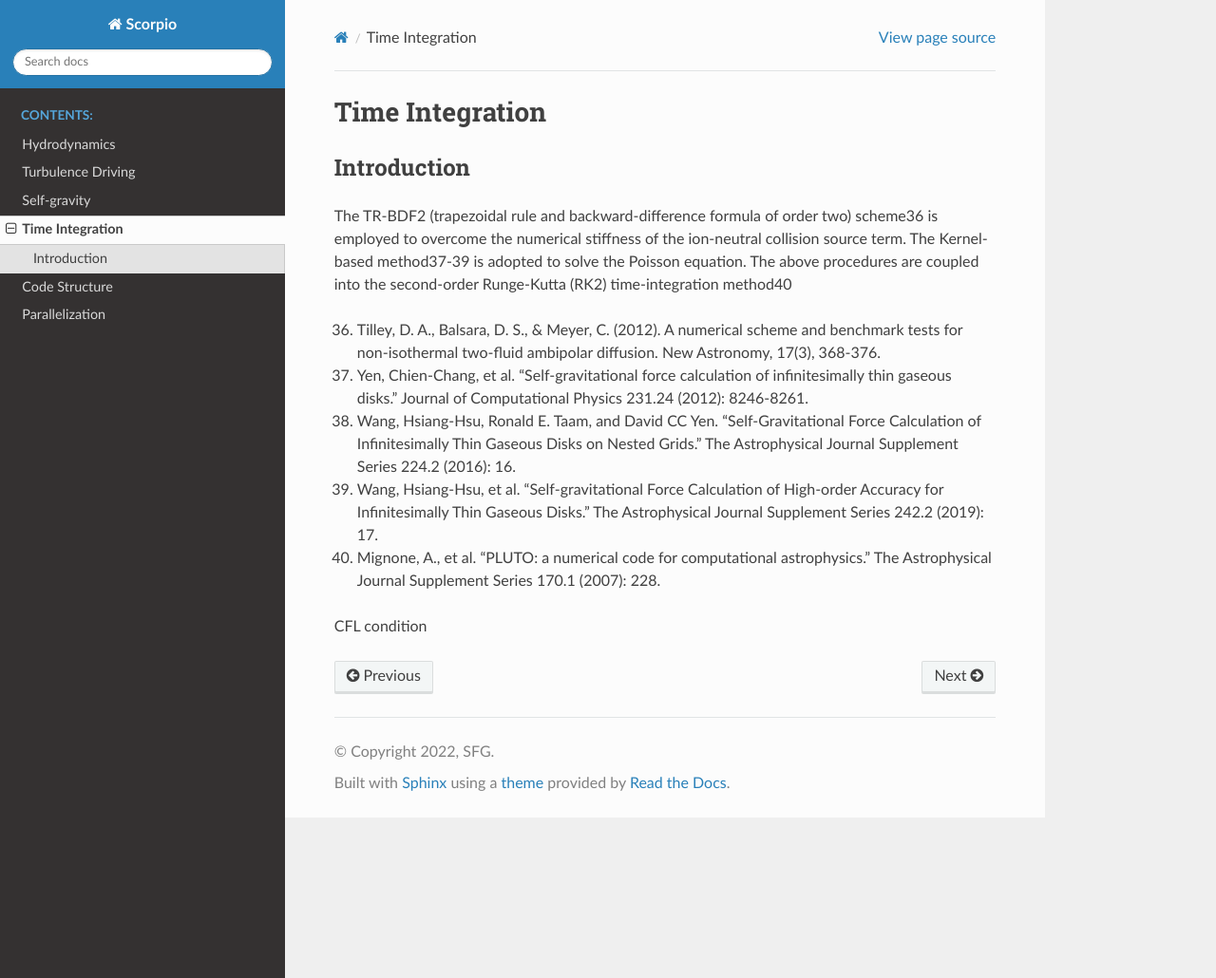
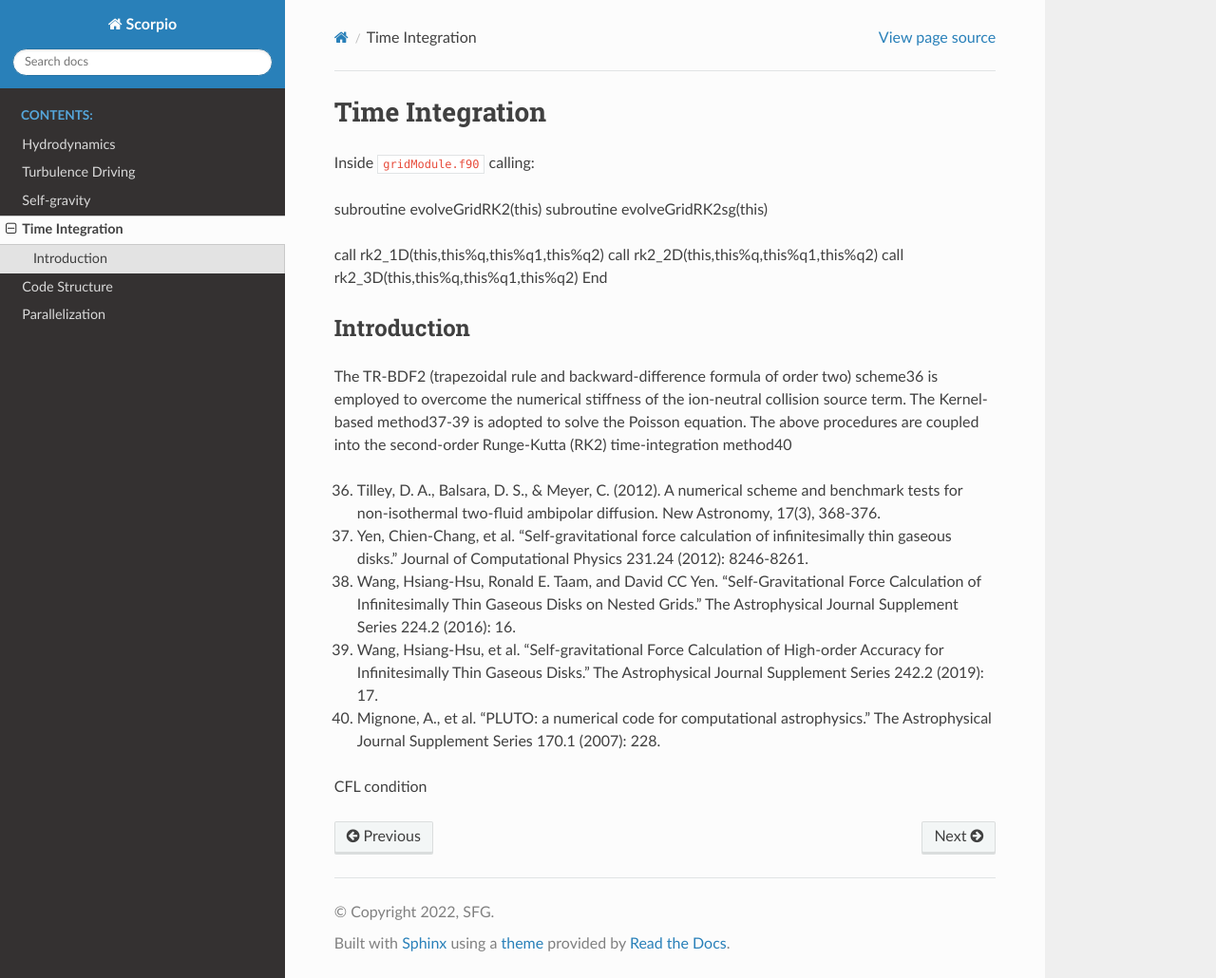
Before and after one commit to holam1hk/scorpio, a Sphinx documentation site: the page built from docs/source/time_integration.rst, in a window 1280 px wide and 1030 px high. Shown: the whole window at 95% size. Built offline with Sphinx 7.4.7 and the Read the Docs theme 2.0.0, drawn with Linux system fonts in a browser that asks for light colours.

Commit message:
Update time_integration.rst

```diff
--- a/docs/source/time_integration.rst
+++ b/docs/source/time_integration.rst
@@ -3,6 +3,16 @@
 ****************
 Time Integration
 ****************
+
+Inside ``gridModule.f90`` calling::
+
+subroutine evolveGridRK2(this)
+subroutine evolveGridRK2sg(this)
+
+call rk2_1D(this,this%q,this%q1,this%q2)
+call rk2_2D(this,this%q,this%q1,this%q2)
+call rk2_3D(this,this%q,this%q1,this%q2)
+End
 
 Introduction
 ============
```
